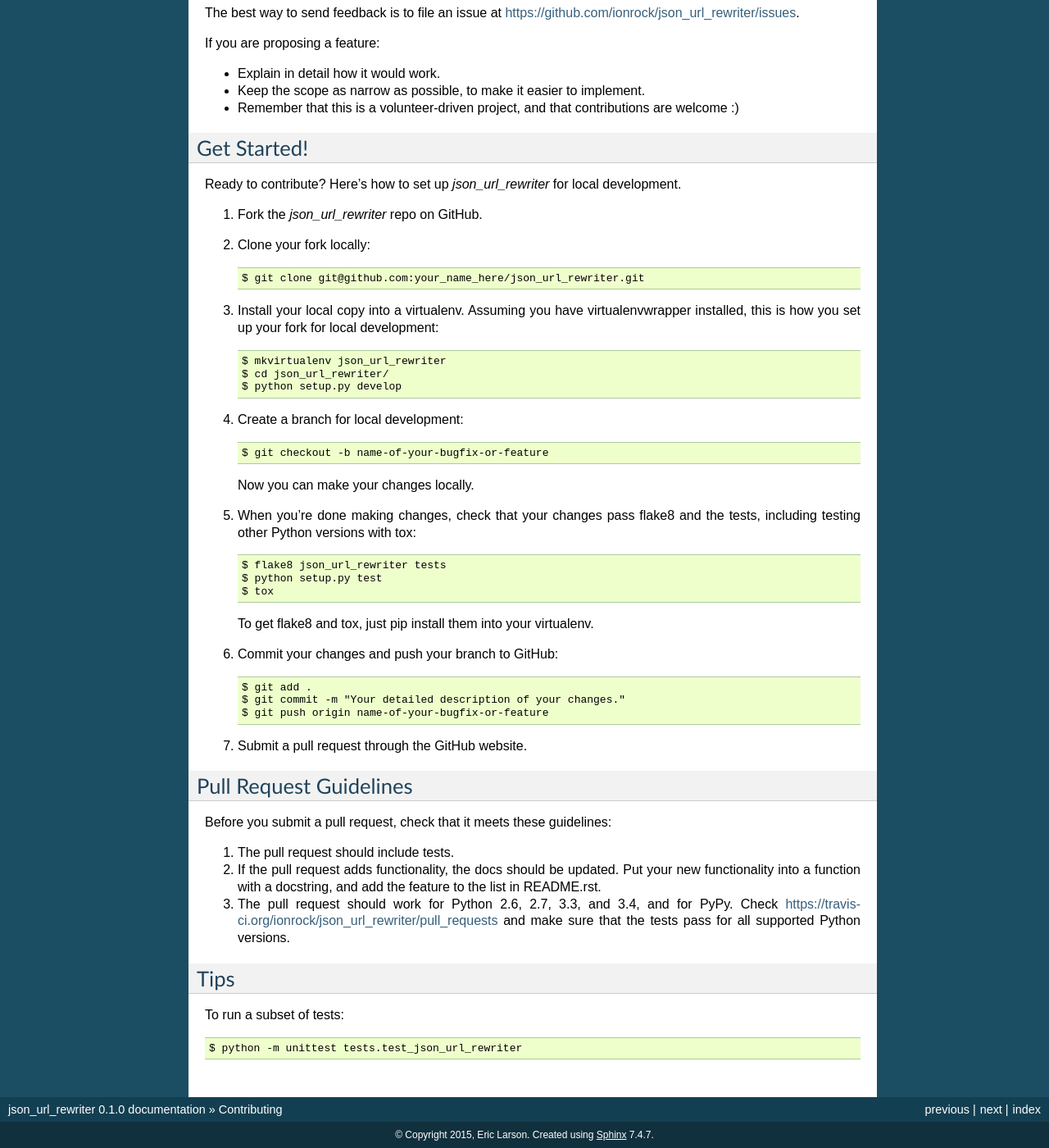
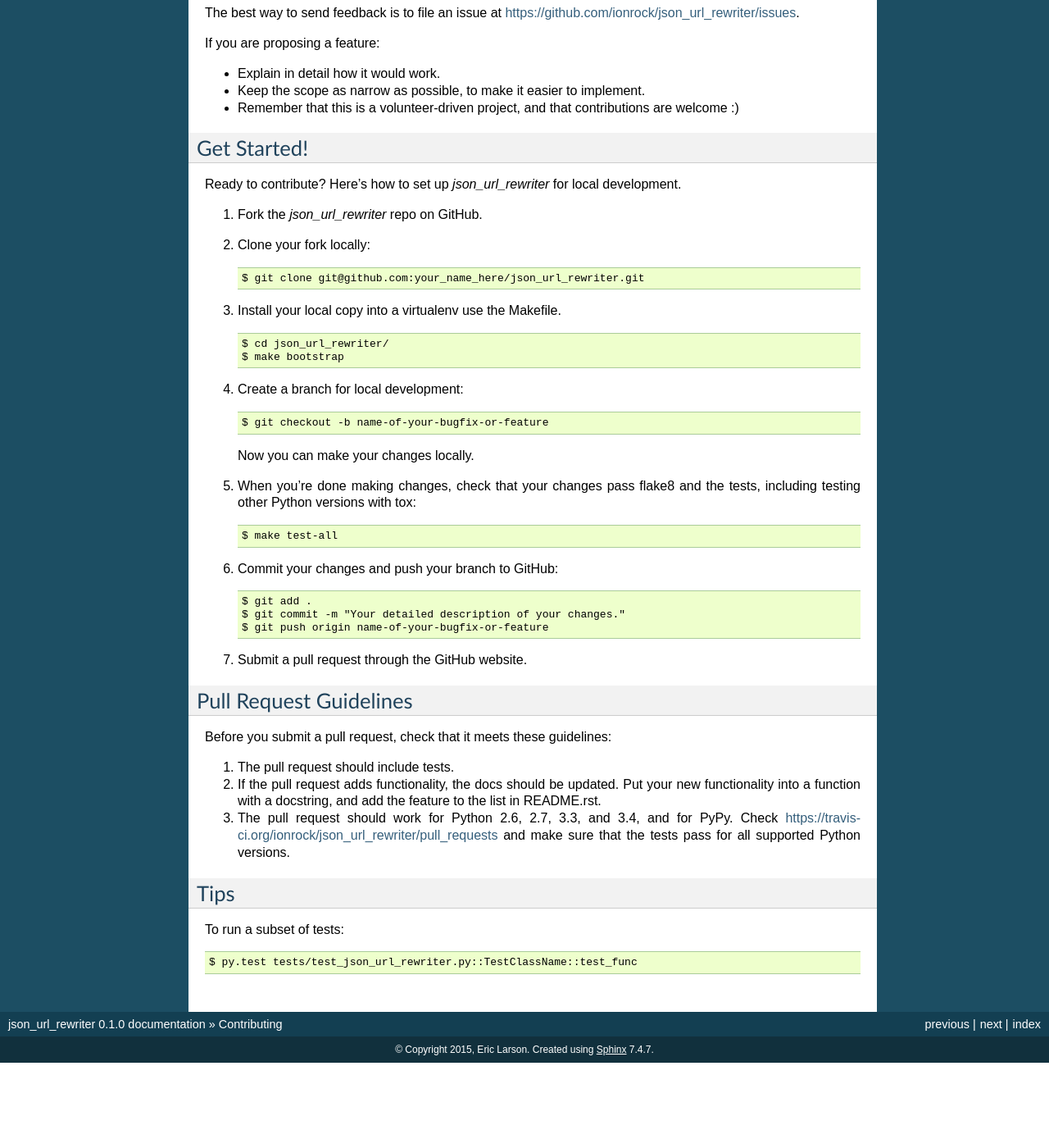
Before and after one commit to ionrock/json_url_rewriter, a Sphinx documentation site: the page built from docs/contributing.rst, in a window 1280 px wide and 1400 px high, scrolled down 811 px. Shown: the whole window at 82% size. Built offline with Sphinx 7.4.7, drawn with Linux system fonts in a browser that asks for light colours; after the commit the page ends 2107 px from its top, so only the background shows below that.

Commit message:
Small doc changes

```diff
--- a/CONTRIBUTING.rst
+++ b/CONTRIBUTING.rst
@@ -62,11 +62,10 @@ Ready to contribute? Here's how to set up `json_url_rewriter` for local developm
 
     $ git clone git@github.com:your_name_here/json_url_rewriter.git
 
-3. Install your local copy into a virtualenv. Assuming you have virtualenvwrapper installed, this is how you set up your fork for local development::
+3. Install your local copy into a virtualenv use the Makefile. ::
 
-    $ mkvirtualenv json_url_rewriter
     $ cd json_url_rewriter/
-    $ python setup.py develop
+    $ make bootstrap
 
 4. Create a branch for local development::
 
@@ -76,11 +75,7 @@ Ready to contribute? Here's how to set up `json_url_rewriter` for local developm
 
 5. When you're done making changes, check that your changes pass flake8 and the tests, including testing other Python versions with tox::
 
-    $ flake8 json_url_rewriter tests
-    $ python setup.py test
-    $ tox
-
-   To get flake8 and tox, just pip install them into your virtualenv.
+    $ make test-all
 
 6. Commit your changes and push your branch to GitHub::
 
@@ -108,4 +103,4 @@ Tips
 
 To run a subset of tests::
 
-    $ python -m unittest tests.test_json_url_rewriter
+    $ py.test tests/test_json_url_rewriter.py::TestClassName::test_func
--- a/docs/installation.rst
+++ b/docs/installation.rst
@@ -4,9 +4,4 @@ Installation
 
 At the command line::
 
-    $ easy_install json_url_rewriter
-
-Or, if you have virtualenvwrapper installed::
-
-    $ mkvirtualenv json_url_rewriter
     $ pip install json_url_rewriter
```
